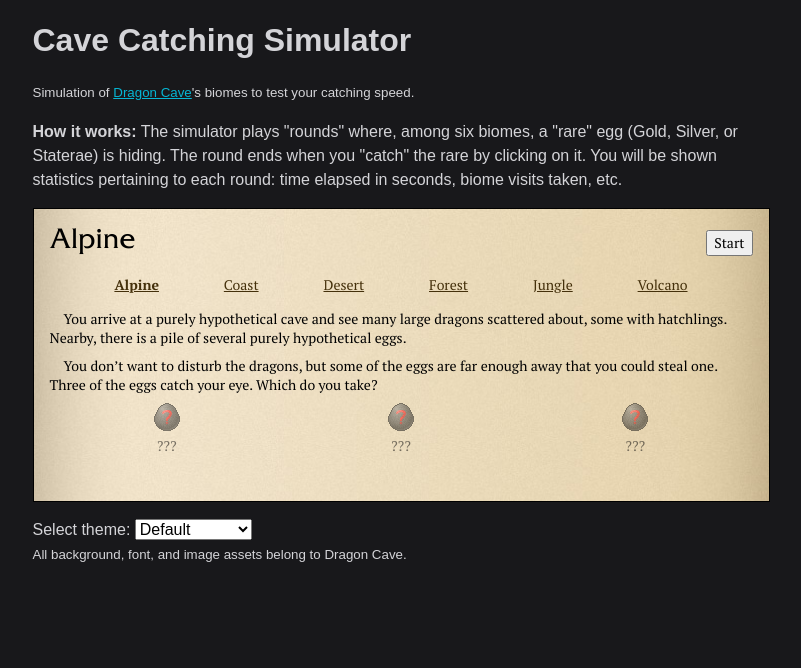
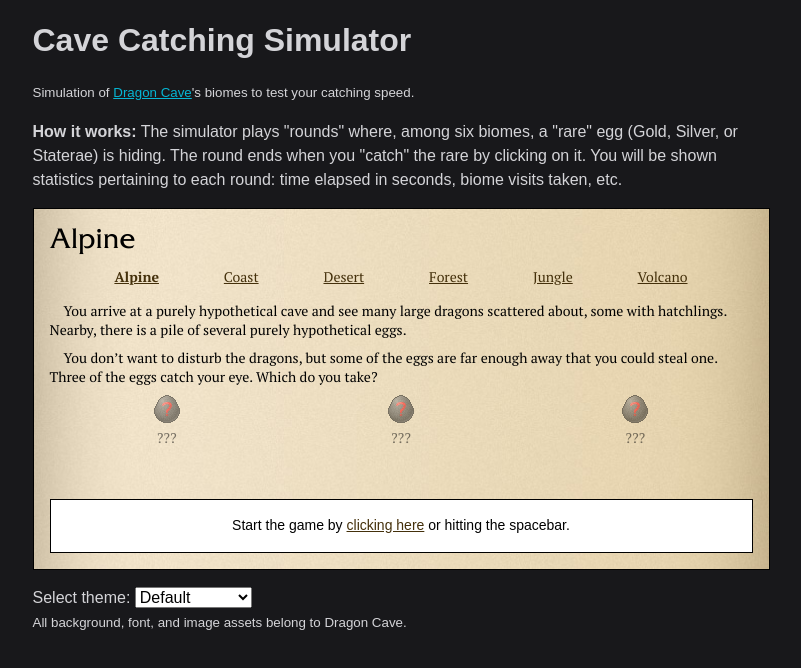
Before and after one commit to endulum/dc-click-sim, a React (Vite) app: page / in a window 1280 px wide. Shown: the top 668 px of the page, without its empty margins (239-1040 px from the left). Built offline with nearby package versions, Linux system fonts and the light colour scheme.

Commit message:
move game start button to new simulator status bar

```diff
--- a/src/components/Simulator.tsx
+++ b/src/components/Simulator.tsx
@@ -39,16 +39,7 @@ export function Simulator({ theme }: { theme: string }) {
   return (
     <div className={`simulator ${theme}`} ref={simulatorRef}>
       {/* biome header */}
-      <div>
-        <h1>{biome[0].toUpperCase() + biome.substring(1)}</h1>
-        {eggs && stats.current ? (
-          <p>
-            Find the <b>{stats.current.rareEgg.breed}</b>.
-          </p>
-        ) : (
-          <button onClick={() => startGame()}>Start</button>
-        )}
-      </div>
+      <h1>{biome[0].toUpperCase() + biome.substring(1)}</h1>
 
       {/* biome links */}
       <ul>
@@ -115,6 +106,30 @@ export function Simulator({ theme }: { theme: string }) {
                 ))}
         </div>
       </section>
+
+      {/* game status message */}
+      <div className="simulator-status">
+        {/* if no game... */}
+        {stats.current ? (
+          <p>
+            Find the <b>{stats.current.rareEgg.breed}</b> egg!
+          </p>
+        ) : (
+          <p>
+            Start the game by{' '}
+            <a
+              href="#"
+              onClick={(e) => {
+                e.preventDefault();
+                startGame();
+              }}
+            >
+              clicking here
+            </a>{' '}
+            or hitting the spacebar.
+          </p>
+        )}
+      </div>
     </div>
   );
 }
--- a/src/styles/app.css
+++ b/src/styles/app.css
@@ -45,7 +45,6 @@ p a {
 .simulator {
   border: 1px solid black;
   padding: 1rem;
-  padding-bottom: 3rem;
   color: black;
 
   ul {
@@ -76,9 +75,8 @@ p a {
 
   .eggs {
     width: 100%;
+    height: 6.5rem;
     image-rendering: pixelated;
-    height: 50px;
-    clear: both;
   }
 
   .egg {
@@ -174,3 +172,29 @@ p a {
   pointer-events: none;
   opacity: 0.5;
 }
+
+.simulator-status {
+  width: 100%;
+  font-family: Arial, Helvetica, sans-serif;
+  background-color: white;
+  border: 1px solid black;
+  padding: 1rem;
+  text-align: center;
+  clear: both;
+}
+
+.simulator {
+  &.default,
+  &.sixties,
+  &.portal {
+    .simulator-status {
+      p {
+        all: unset;
+      }
+      b {
+        font: unset;
+        font-weight: bold;
+      }
+    }
+  }
+}
```
